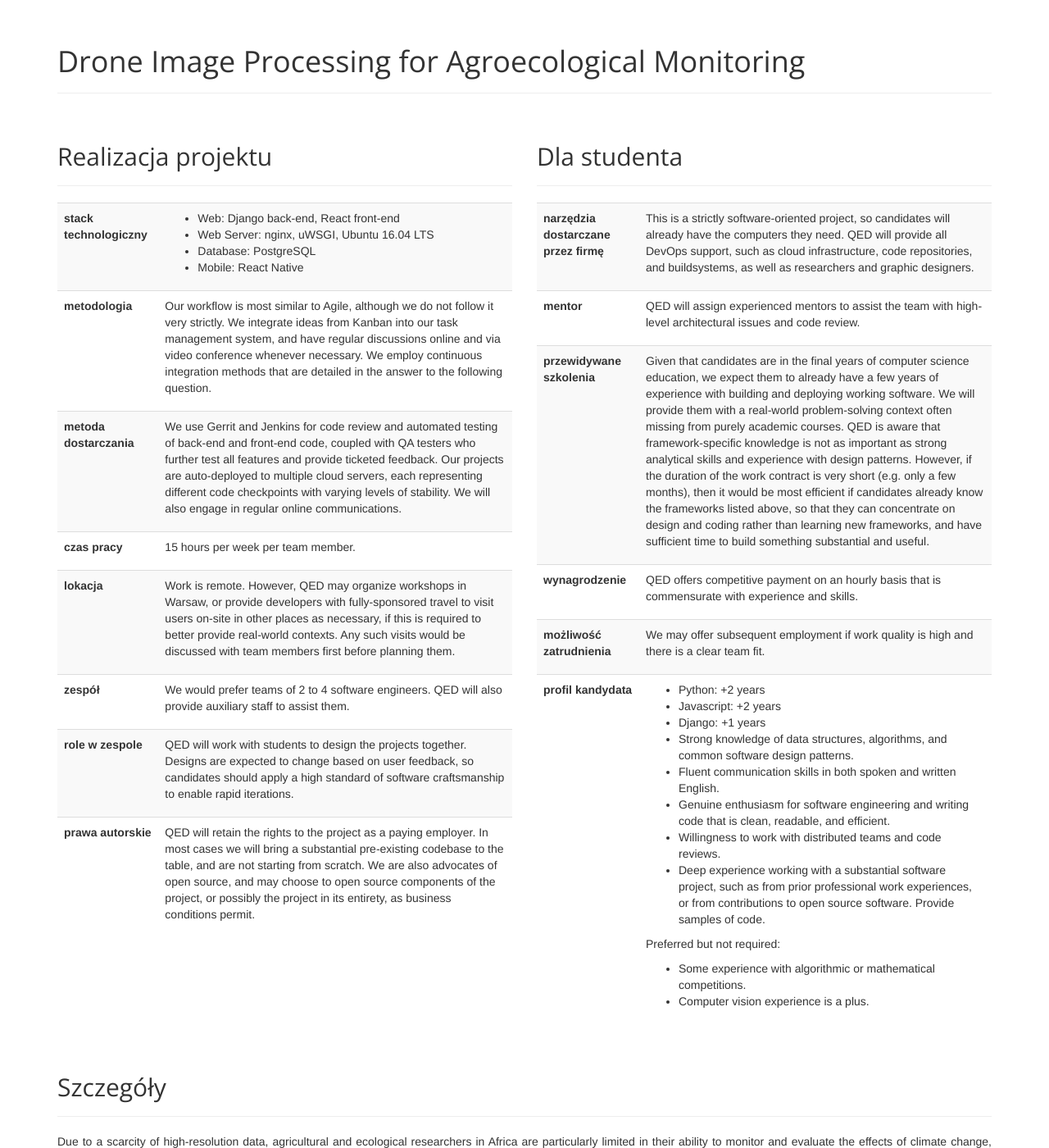
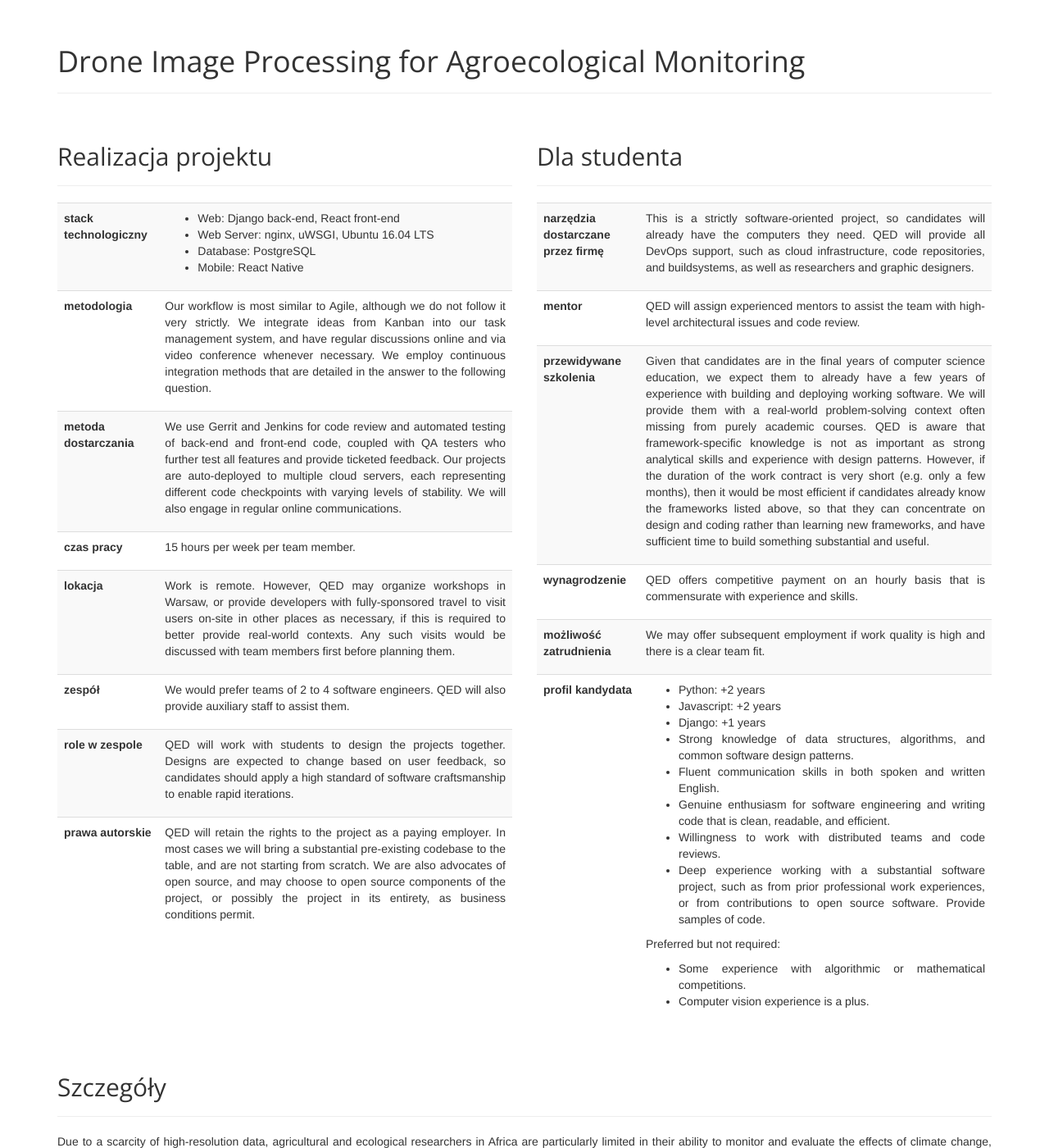
Before and after one commit to KSIUJ/pz.ksi, a Jekyll site: the page built from _companies/qed.ai-drone-image-processing.markdown, in a window 1280 px wide and 1400 px high, scrolled down 640 px. Shown: the whole window at 82% size. Built offline with Jekyll 4.4.1, drawn with Linux system fonts in a browser that asks for light colours; nearby versions of some CDN libraries; some of the changed text lies outside the part shown.

Commit message:
Various fixes.

```diff
--- a/_companies/grande-parade-sport-match-results-prediction.markdown
+++ b/_companies/grande-parade-sport-match-results-prediction.markdown
@@ -33,6 +33,5 @@ Big Data may be used but not a necessity.
 Potential extension might include real­time estimation with streaming.
 
 There are two potential directions for this project:
-
-­- client side, betting helper
+- client side, betting helper
 - bookmaker side, prices adjustments
--- a/_companies/ocado-improving-apache-beam.markdown
+++ b/_companies/ocado-improving-apache-beam.markdown
@@ -38,6 +38,6 @@ Recently Ocado made a contribution to Apache Beam by committing a KinesisIO
 
 Why would you choose this project?
 
-- learn a lot about state­of­the­art BigData processing ­ a knowledge that still few poses, but the demand for it is growing among employers
+- learn a lot about state­of­the­art BigData processing ­ a knowledge that still few poses, but the demand for it is growing among employers
 - make a contribution to open source project, which will make a great addition to your CV
 - learn how to write high quality, production­ready Java software
--- a/_includes/navbar.html
+++ b/_includes/navbar.html
@@ -3,7 +3,7 @@
         <div class="navbar-header">
             <!-- Button for smallest screens -->
             <button type="button" class="navbar-toggle" data-toggle="collapse" data-target=".navbar-collapse"><span class="icon-bar"></span> <span class="icon-bar"></span> <span class="icon-bar"></span> </button>
-            <a class="navbar-brand" href="index.html"><img src="/assets/images/logo_pz.png" alt="Projekt Zespołowy II UJ"></a>
+            <a class="navbar-brand" href="/index.html"><img src="/assets/images/logo_pz.png" alt="Projekt Zespołowy II UJ"></a>
         </div>
         <div class="navbar-collapse collapse">
             <ul class="nav navbar-nav pull-right">
--- a/_layouts/project.html
+++ b/_layouts/project.html
@@ -3,17 +3,18 @@ layout: default
 ---
 <!-- container -->
 <style>
-.obrazek {}
 article > p {
     text-align: justify;
 }
 
-
+td {
+    text-align: justify;
+}
 </style>
 <div class="container">
     <div class="row">
         <article class="col-sm-12">
-            <header class="page-header">
+            <header class="page-header" id="company_name">
                 <h1 class="page-title">{{ page.company }}</h1>
             </header>
             <p style="text-align: justify">
--- a/companies.html
+++ b/companies.html
@@ -11,7 +11,7 @@ layout: default
             <ul>
                 {% assign companies = site.companies | sort: 'ordering' %}
                 {% for company in companies %}
-                <li><a href="{{ company.url }}">{{ company.company }} - {{ company.project }}</a></li>
+                <li><a href="{{ company.url }}"><strong>{{ company.company }}</strong> - {{ company.project }}</a></li>
                 {% endfor %}
             </ul>
         </article>
```
Also changed, not shown: other parts of _layouts/project.html (+4 -0 lines), _companies/qed.ai-drone-image-processing.markdown (+7 -1 lines), _companies/.sample.markdown (renamed from _companies/sample.markdown). Lines whose indentation alone changed are shown as unchanged.
